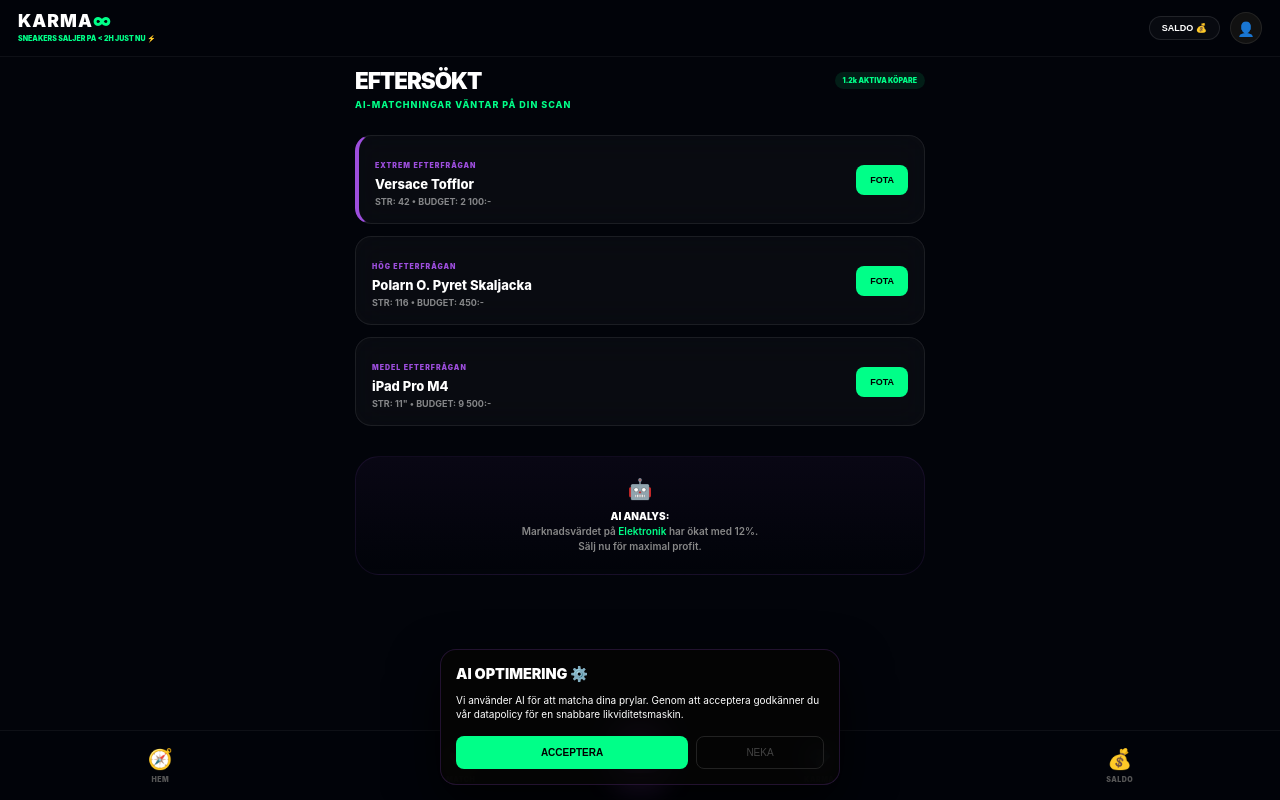
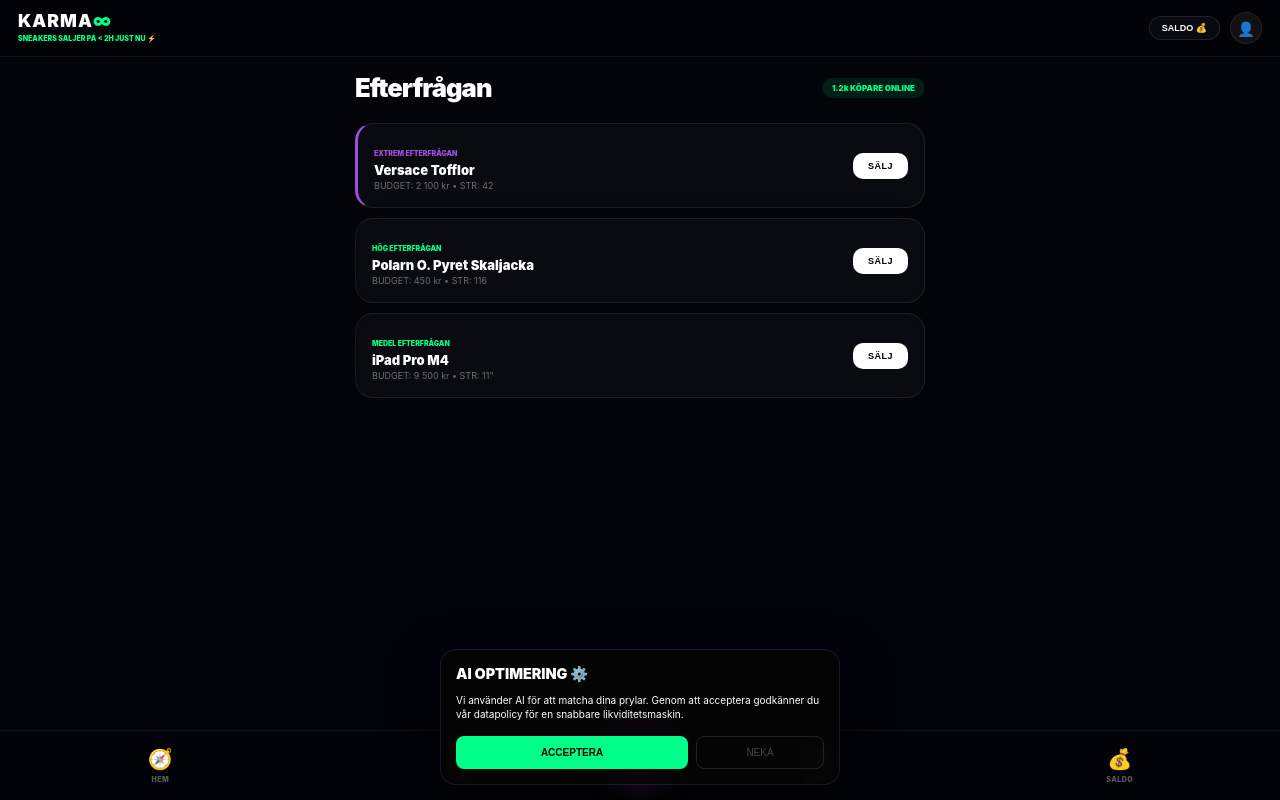
Before and after one commit to gascheckking/marketbeg-appGem, a Next.js app: page /wanted in a window 1280 px wide. Built offline with nearby package versions, Linux system fonts and the light colour scheme.

Commit message:
Update page.tsx

```diff
--- a/app/wanted/page.tsx
+++ b/app/wanted/page.tsx
@@ -1,4 +1,4 @@
-// --- app/wanted/page.tsx ---
+// // app/wanted/page.tsx
 "use client";
 import React from 'react';
 import { useRouter } from 'next/navigation';
@@ -6,67 +6,35 @@ import { useRouter } from 'next/navigation';
 export default function WantedPage() {
   const router = useRouter();
   const matchingRequests = [
-    { id: 1, item: "Versace Tofflor", size: "42", budget: "2 100:-", demand: "EXTREM" },
-    { id: 2, item: "Polarn O. Pyret Skaljacka", size: "116", budget: "450:-", demand: "HÖG" },
-    { id: 3, item: "iPad Pro M4", size: "11\"", budget: "9 500:-", demand: "MEDEL" }
+    { id: 1, item: "Versace Tofflor", size: "42", budget: "2 100 kr", demand: "EXTREM" },
+    { id: 2, item: "Polarn O. Pyret Skaljacka", size: "116", budget: "450 kr", demand: "HÖG" },
+    { id: 3, item: "iPad Pro M4", size: "11\"", budget: "9 500 kr", demand: "MEDEL" }
   ];
 
   return (
-    <div className="page-wrapper" style={{ padding: '10px 15px' }}>
-      <header style={{ marginBottom: '25px' }}>
-        <div style={{ display: 'flex', justifyContent: 'space-between', alignItems: 'center' }}>
-          <h1 style={{ fontSize: '1.4rem', fontWeight: 900, margin: 0 }}>EFTERSÖKT</h1>
-          <div style={{ fontSize: '7px', background: 'rgba(0,255,136,0.1)', color: 'var(--neon-mint)', padding: '4px 8px', borderRadius: '20px', fontWeight: 900 }}>
-            1.2k AKTIVA KÖPARE
-          </div>
+    <div className="page-wrapper" style={{ padding: '15px' }}>
+      <header style={{ marginBottom: '20px', display: 'flex', justifyContent: 'space-between', alignItems: 'center' }}>
+        <h1 style={{ fontSize: '1.6rem', fontWeight: 900, margin: 0 }}>Efterfrågan</h1>
+        <div style={{ fontSize: '8px', background: 'rgba(0,255,136,0.1)', color: 'var(--neon-mint)', padding: '5px 10px', borderRadius: '20px', fontWeight: 900 }}>
+          1.2k KÖPARE ONLINE
         </div>
-        <p style={{ fontSize: '9px', color: 'var(--neon-mint)', fontWeight: 800, letterSpacing: '1px', marginTop: '5px' }}>
-          AI-MATCHNINGAR VÄNTAR PÅ DIN SCAN
-        </p>
       </header>
 
-      <div style={{ display: 'flex', flexDirection: 'column', gap: '12px' }}>
+      <div style={{ display: 'flex', flexDirection: 'column', gap: '10px' }}>
         {matchingRequests.map(req => (
           <div key={req.id} className="glass-card" style={{
             padding: '16px',
-            borderLeft: req.demand === 'EXTREM' ? '4px solid var(--neon-purple)' : '1px solid var(--border)',
-            display: 'flex', justifyContent: 'space-between', alignItems: 'center'
+            borderLeft: req.demand === 'EXTREM' ? '3px solid var(--neon-purple)' : '1px solid rgba(255,255,255,0.05)',
+            display: 'flex', justifyContent: 'space-between', alignItems: 'center', borderRadius: '18px'
           }}>
             <div>
-              <span style={{ fontSize: '7px', fontWeight: 900, color: 'var(--neon-purple)', letterSpacing: '1px' }}>
-                {req.demand} EFTERFRÅGAN
-              </span>
-              <div style={{ fontSize: '13px', fontWeight: 800, margin: '4px 0' }}>{req.item}</div>
-              <div style={{ fontSize: '9px', opacity: 0.5, fontWeight: 700 }}>
-                STR: {req.size} • BUDGET: {req.budget}
-              </div>
+              <span style={{ fontSize: '7px', fontWeight: 900, color: req.demand === 'EXTREM' ? 'var(--neon-purple)' : 'var(--neon-mint)' }}>{req.demand} EFTERFRÅGAN</span>
+              <div style={{ fontSize: '13px', fontWeight: 900, margin: '2px 0' }}>{req.item}</div>
+              <div style={{ fontSize: '9px', opacity: 0.4 }}>BUDGET: {req.budget} • STR: {req.size}</div>
             </div>
-
-            <button
-              onClick={() => router.push('/sell/instant')}
-              style={{
-                background: 'var(--neon-mint)', color: '#000', border: 'none',
-                borderRadius: '8px', padding: '10px 14px', fontSize: '9px',
-                fontWeight: 900, cursor: 'pointer'
-              }}
-            >
-              FOTA
-            </button>
+            <button onClick={() => router.push('/sell')} className="primary-btn" style={{ width: 'auto', padding: '8px 15px', fontSize: '9px' }}>SÄLJ</button>
           </div>
         ))}
-      </div>
-
-      <div style={{
-        marginTop: '30px', padding: '20px', borderRadius: '24px',
-        background: 'linear-gradient(180deg, rgba(157, 78, 221, 0.05) 0%, transparent 100%)',
-        border: '1px solid rgba(157, 78, 221, 0.1)', textAlign: 'center'
-      }}>
-        <div style={{ fontSize: '20px', marginBottom: '8px' }}>🤖</div>
-        <p style={{ fontSize: '10px', lineHeight: '1.5', margin: 0, color: '#888', fontWeight: 600 }}>
-          <span style={{ color: '#fff', fontWeight: 900 }}>AI ANALYS:</span><br/>
-          Marknadsvärdet på <span style={{ color: 'var(--neon-mint)' }}>Elektronik</span> har ökat med 12%.<br/>
-          Sälj nu för maximal profit.
-        </p>
       </div>
     </div>
   );
```
